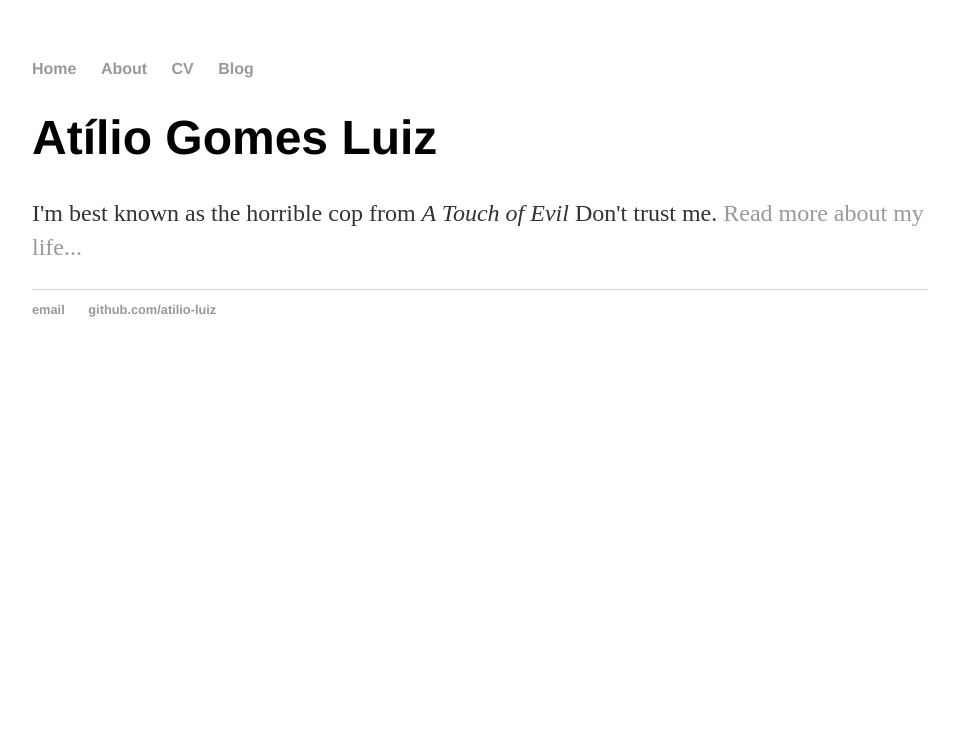
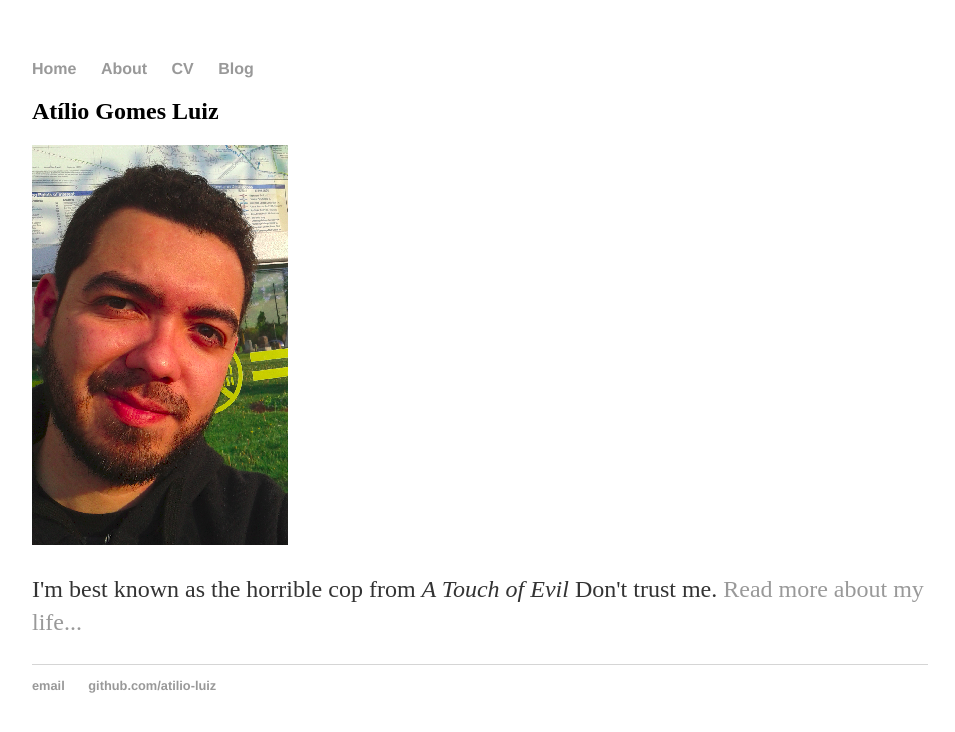
Before and after one commit to Atilio-Luiz/atilio-luiz.github.io, a Jekyll site: the page built from index.md, in a window 1280 px wide. Shown: the top 732 px of the page, without its empty margins (160-1115 px from the left). Built offline with Jekyll 4.4.1, drawn with Linux system fonts in a browser that asks for light colours.

Commit message:
Update index.md

```diff
--- a/index.md
+++ b/index.md
@@ -3,6 +3,7 @@ layout: default
 title: Atílio Luiz - UFC-Quixadá
 ---
 <div class="blurb">
-	<h1>Atílio Gomes Luiz</h1>
+	<h2>Atílio Gomes Luiz</h2>
+	<img src="atilio.png" alt="atilio">
 	<p>I'm best known as the horrible cop from <em>A Touch of Evil</em> Don't trust me. <a href="/about">Read more about my life...</a></p>
 </div><!-- /.blurb -->
```
